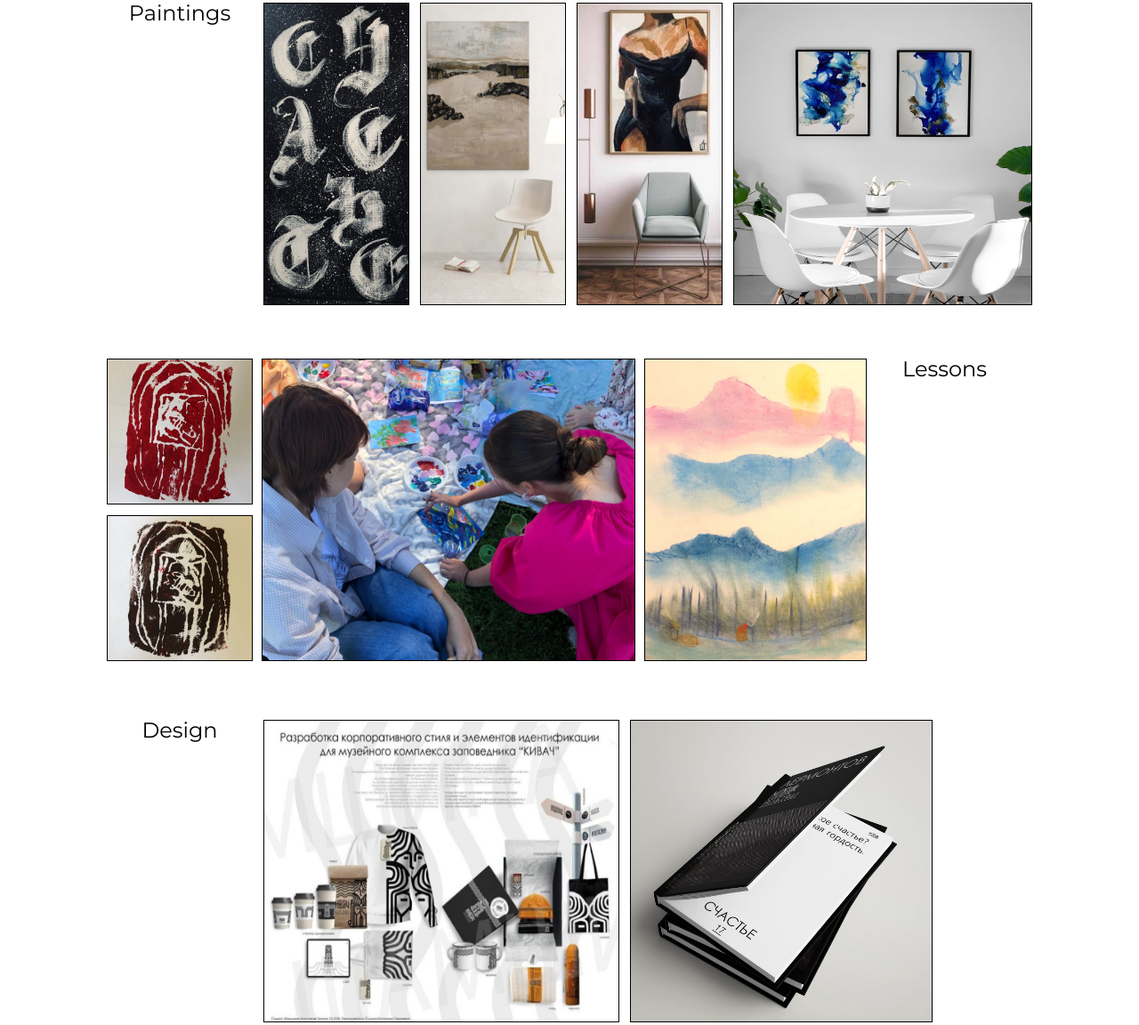
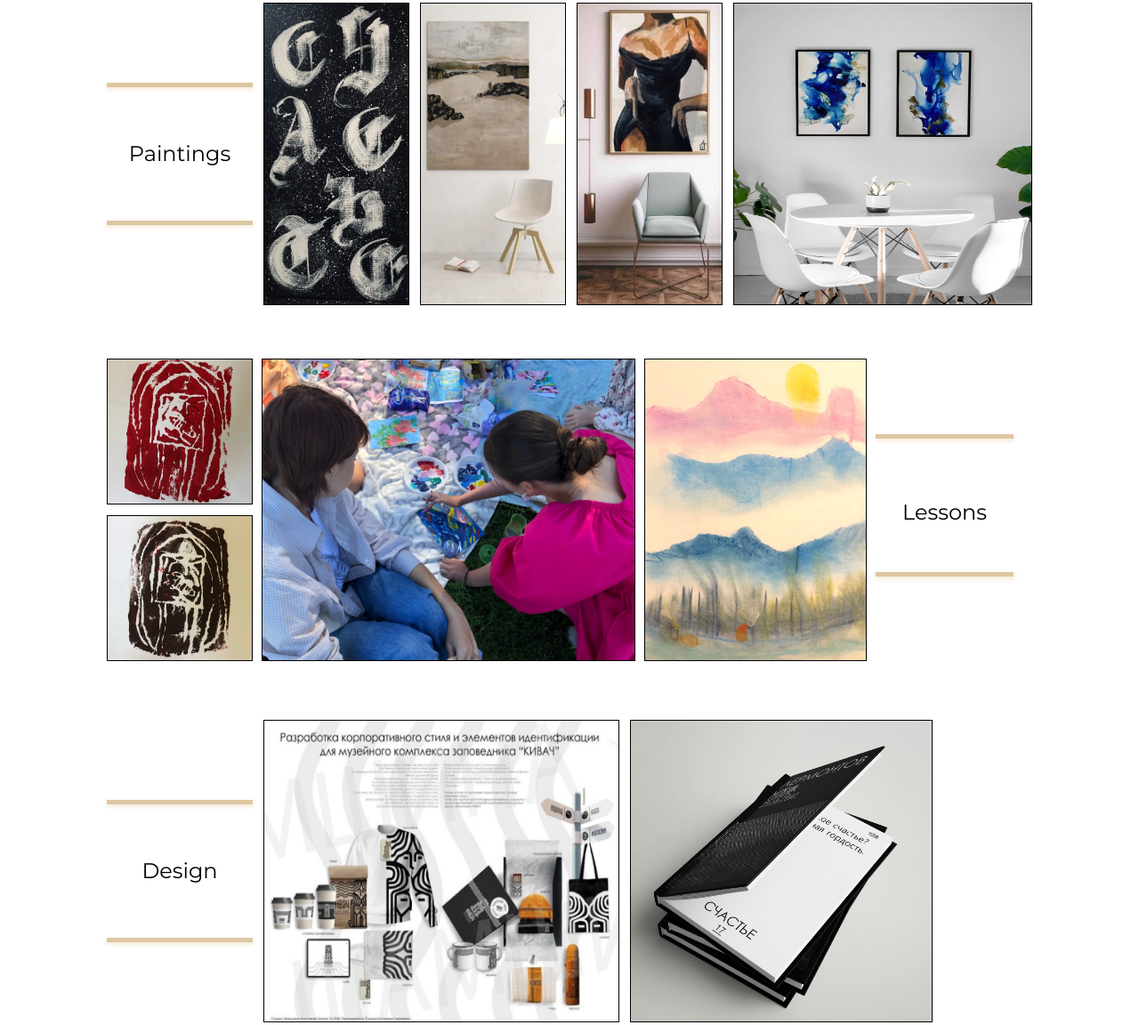
Before and after one commit to Rutr4/project, a plain HTML site: page index.html in a window 1280 px wide. Shown: the part 821-1973 px from the top of the page at 89% size. Drawn offline with Linux system fonts and the light colour scheme; a script that the page names is missing.

Commit message:
index section-text done

```diff
--- a/css/style.css
+++ b/css/style.css
@@ -156,6 +156,21 @@ body {
   width: 1040px;
   height: 350px;
 }
+.section-text{
+  position: relative;
+  padding-top: 55%;
+}
+.section-text h2{
+  display: block;
+  position: absolute;
+  top: 50%;
+  left: 50%;
+  transform: translate(-50%, -50%);
+}
+.section-text hr{
+  margin-bottom: 150px;
+  box-shadow: 0px 2px 4px 1px #F2E3C9A6;
+}
 
 /* GRIDS */
 .paintings_grid {
--- a/index.html
+++ b/index.html
@@ -65,9 +65,11 @@
 
         <!-- Картины -->
         <section class="paintings_grid">
-          <!-- <hr class="line"> -->
-          <h2>Paintings</h2>
-          <!-- <hr class="line"> -->
+          <div class="section-text">
+            <hr class="line">
+            <h2>Paintings</h2>
+            <hr class="line">
+          </div>
           <img
             class="img_border"
             src="img/paintings/1.jpg"
@@ -121,7 +123,12 @@
             width="250"
             height="340"
           />
-          <h2>Lessons</h2>
+          <div class="section-text lesson_item_big">
+            <hr class="line">
+            <h2>Lessons</h2>
+            <hr class="line">
+          </div>
+
           <img
             class="img_border"
             src="img/lessons/2.jpg"
@@ -133,7 +140,11 @@
 
         <!-- Проекты -->
         <section class="design_grid">
-          <h2>Design</h2>
+          <div class="section-text">
+            <hr class="line">
+            <h2>Design</h2>
+            <hr class="line">
+          </div>
 
           <img
             class="img_border"
```
